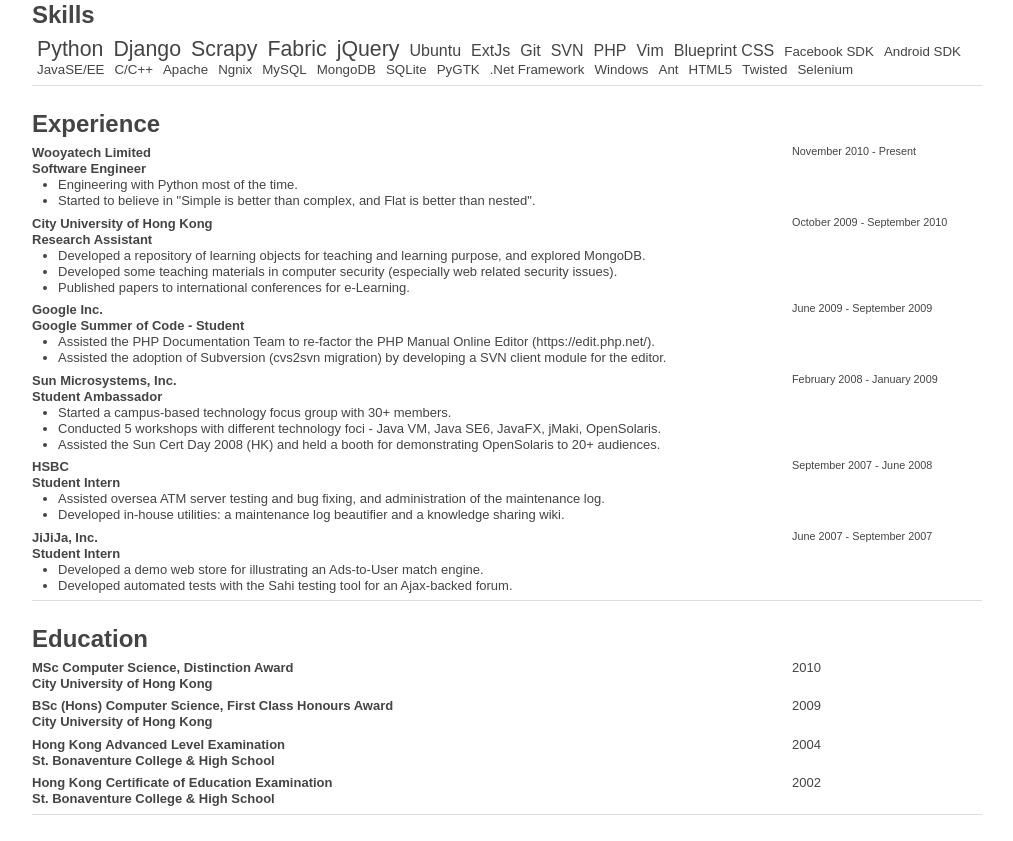
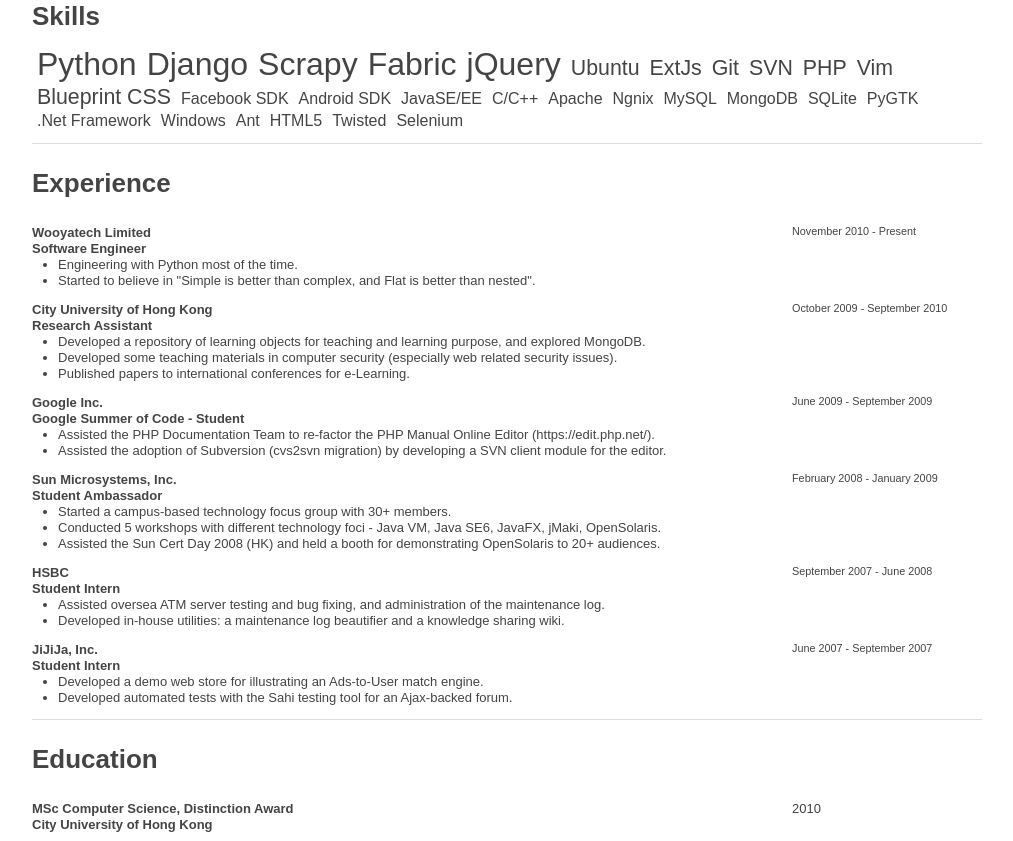
Before and after one commit to mrkschan/html-resume, a plain HTML site: page resume.html in a window 1280 px wide. Shown: the top 841 px of the page, without its empty margins (133-1146 px from the left). Drawn offline with nearby package versions, Linux system fonts and the light colour scheme.

Commit message:
print looks better now

```diff
--- a/css/style.css
+++ b/css/style.css
@@ -169,12 +169,17 @@
  */
 
 section h1 {
-  font-size: 24px;
+  font-size: 26px;
+  margin-bottom: 13px;
 }
 
 section div, section + hr {
   display: inline-block;
-  margin-top: .5em;
+  margin-top: 13px;
+}
+
+#skills div {
+  margin-top: 0;
 }
 
 #experience p {
--- a/resume.html
+++ b/resume.html
@@ -49,7 +49,8 @@
           (see js/script.js section - Skills Tag-cloud)
           -->
           <h1>Skills</h1>
-          <div id="tagcloud" class="span-24 last" minsize="10" maxsize="16"></div>
+          <div id="tagcloud" class="span-24 last"
+               minsize="12" maxsize="24"></div>
           <h2>Advanced</h2>
           <ul>
             <li>Python</li>
```
